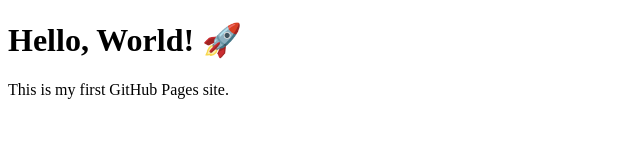
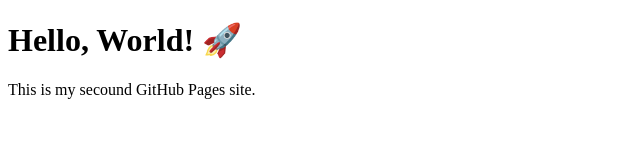
Before and after one commit to ibrahim58-desing/nop, a plain HTML site: page index.html in a window 1280 px wide. Shown: the full height of the page, 0-640 px from the left. Drawn offline with Linux system fonts and the light colour scheme.

Commit message:
Update index.html

```diff
--- a/index.html
+++ b/index.html
@@ -5,6 +5,6 @@
 </head>
 <body>
     <h1>Hello, World! 🚀</h1>
-    <p>This is my first GitHub Pages site.</p>
+    <p>This is my secound GitHub Pages site.</p>
 </body>
 </html>
```
